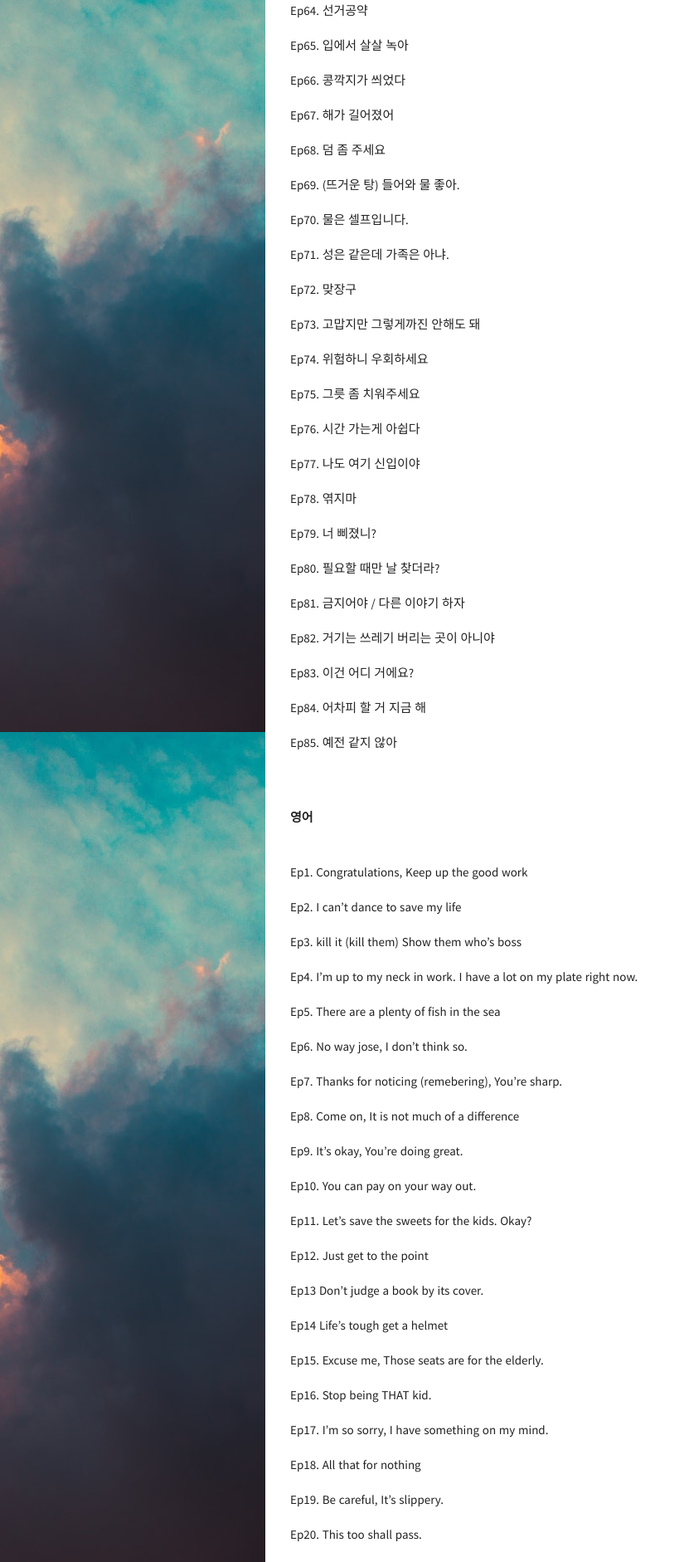
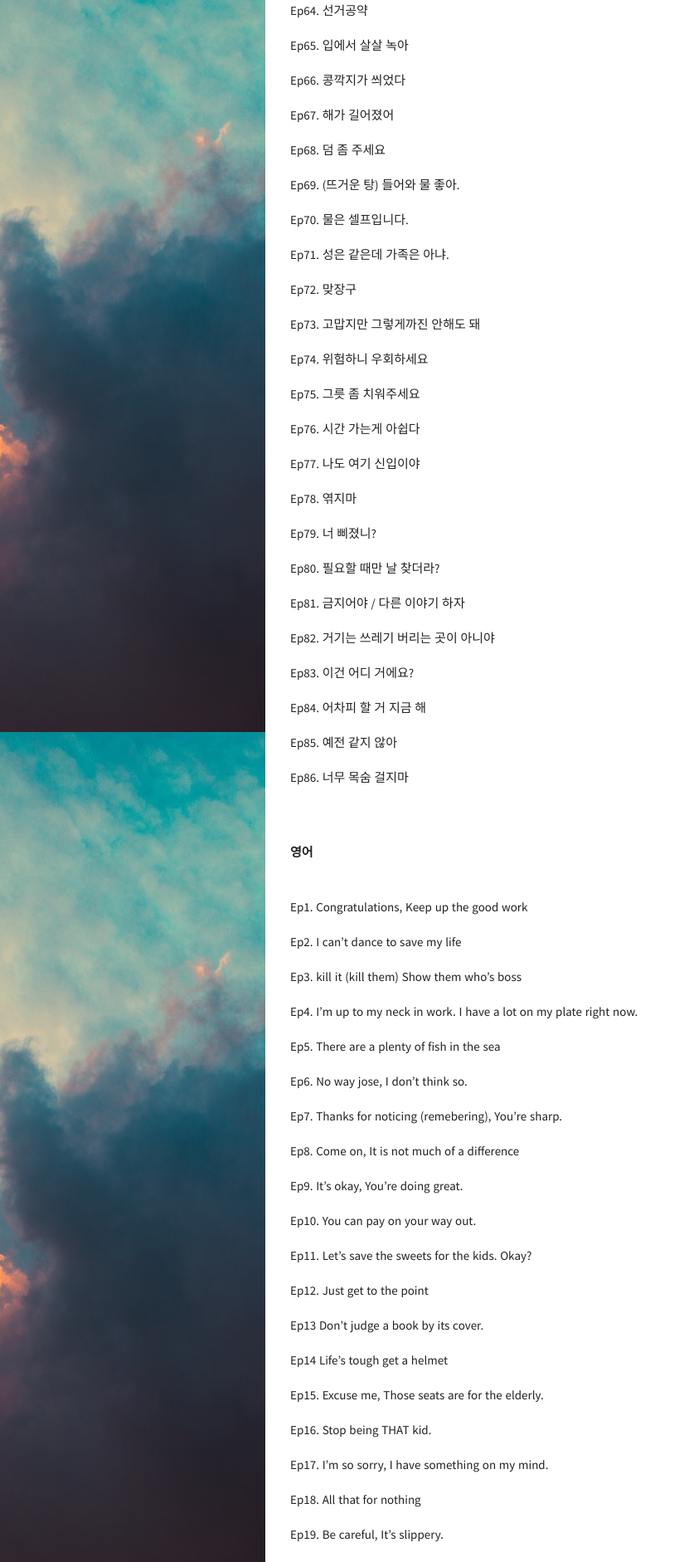
Before and after one commit to minoblog/minoblog.github.io, a Jekyll site: the page built from _posts/2018-10-06-Podcast-English-Total.md, in a window 1280 px wide. Shown: the part 3118-5000 px from the top of the page at 83% size, without its empty margins (0-831 px from the left). Built offline with Jekyll 4.4.1, drawn with Linux system fonts in a browser that asks for light colours.

Commit message:
Update 2018-10-06-Podcast-English-Total.md

```diff
--- a/_posts/2018-10-06-Podcast-English-Total.md
+++ b/_posts/2018-10-06-Podcast-English-Total.md
@@ -184,6 +184,8 @@ Ep84. 어차피 할 거 지금 해
 
 Ep85. 예전 같지 않아
 
+Ep86. 너무 목숨 걸지마
+
 <br>
 <br>
 <b>영어</b>
@@ -361,3 +363,5 @@ Ep83. Who makes this?
 Ep84. Might as well, Just get it done now.
 
 Ep85. That place isn't as good as used to be.
+
+Ep86. Don't push yourself to hard, Take it easy.
```
